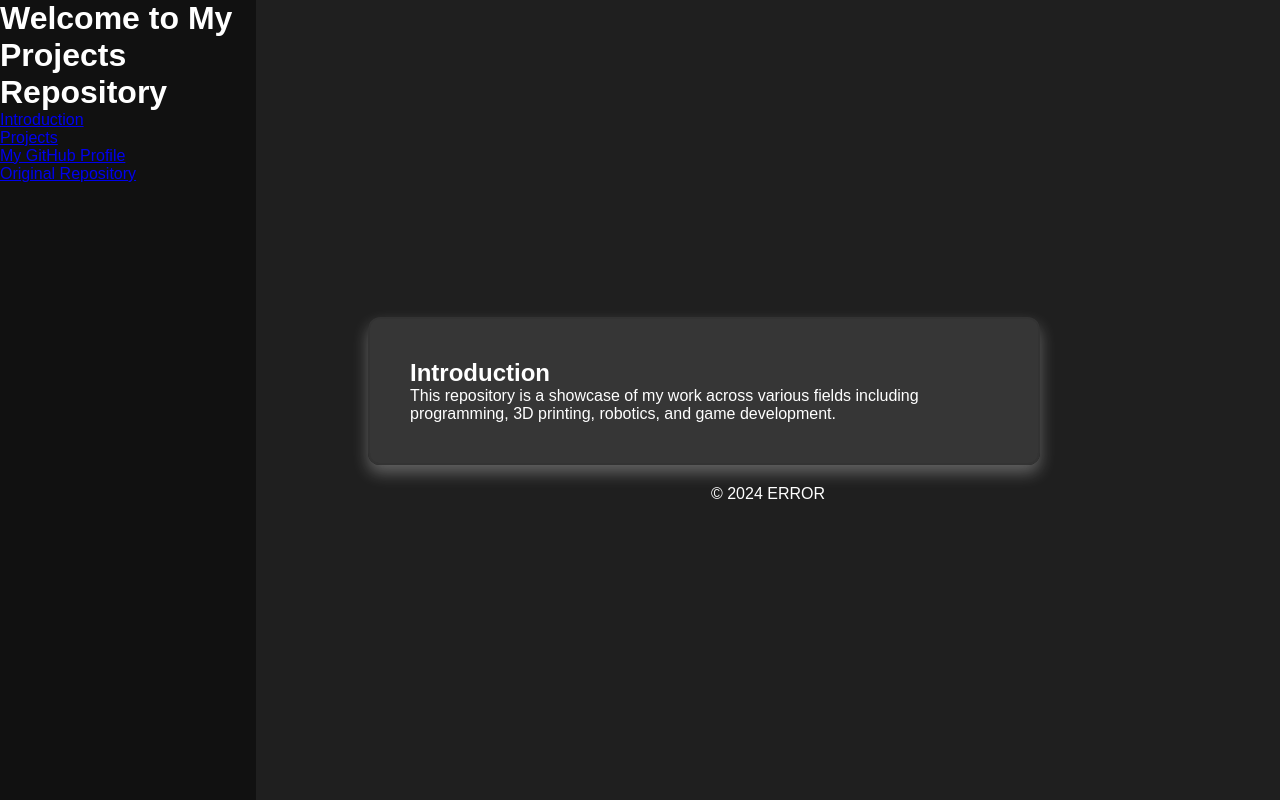
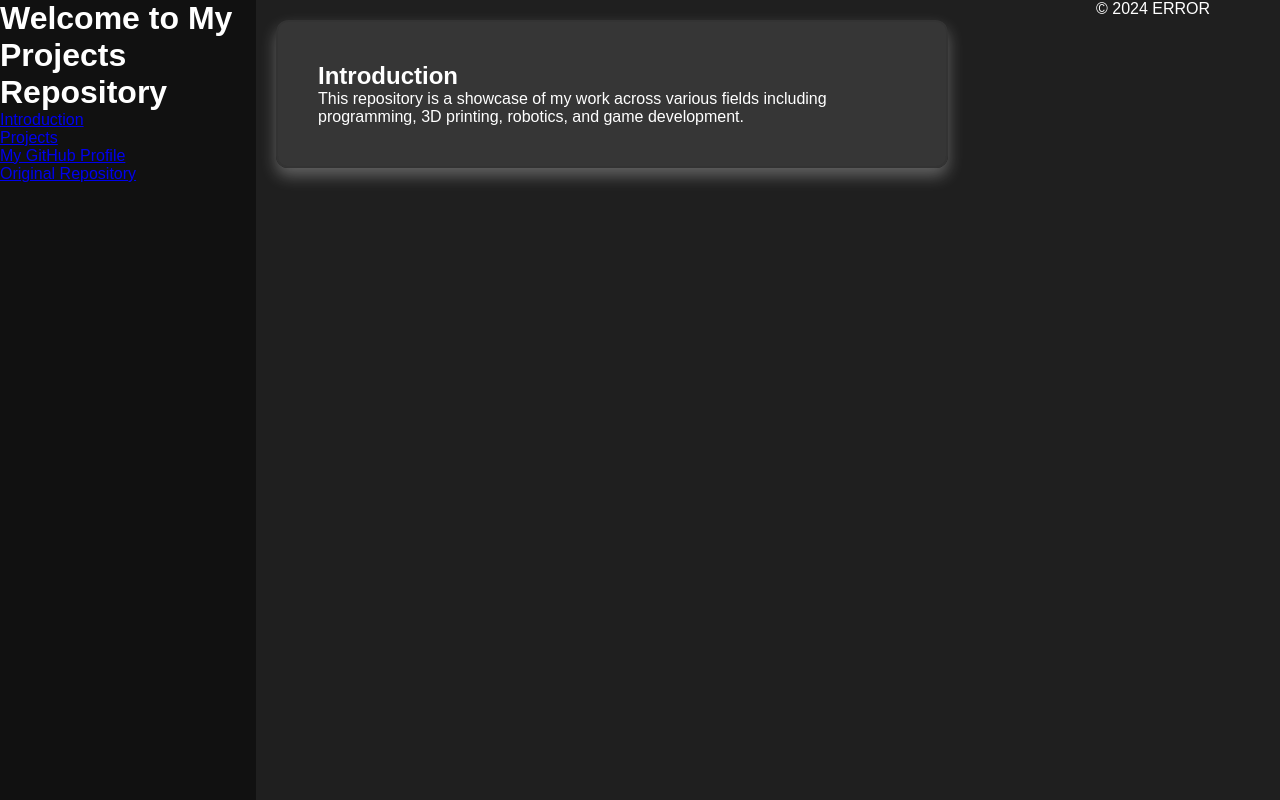
Before and after one commit to xLoadingx/All-My-Stuff, a website: page index.html in a window 1280 px wide. Drawn offline with Linux system fonts and the light colour scheme.

Commit message:
Update index.html

```diff
--- a/index.html
+++ b/index.html
@@ -10,7 +10,6 @@
   <div class="sidebar">
     <header>
       <h1>Welcome to My Projects Repository</h1>
-    </header>
       <nav>
         <ul>
           <li><a href="#introduction">Introduction</a></li>
@@ -19,8 +18,8 @@
           <li><a href="https://github.com/xLoadingx/All-My-Stuff">Original Repository</a></li>
         </ul>
       </nav>
+    </header>
   </div>
-  <div class="main-content">
   <main>
     <section id="introduction">
       <h2>Introduction</h2>
@@ -30,6 +29,5 @@
   <footer>
     <p>&copy; 2024 ERROR</p>
   </footer>
-  </div>
 </body>
 </html>
```
Lines whose indentation alone changed are shown as unchanged.
